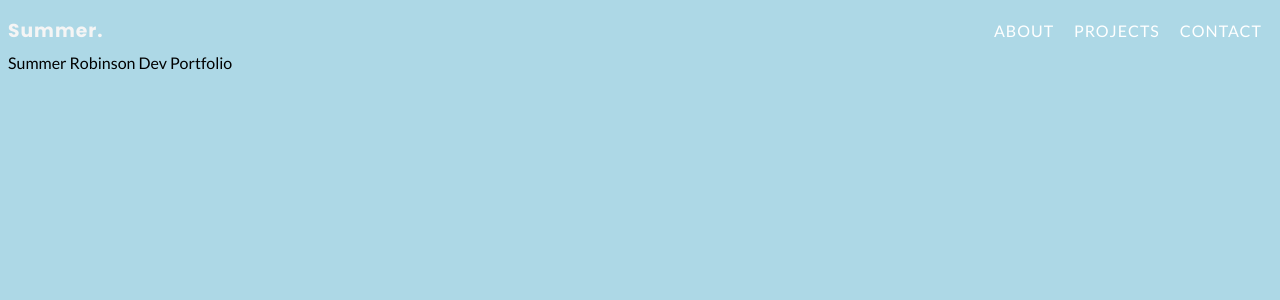
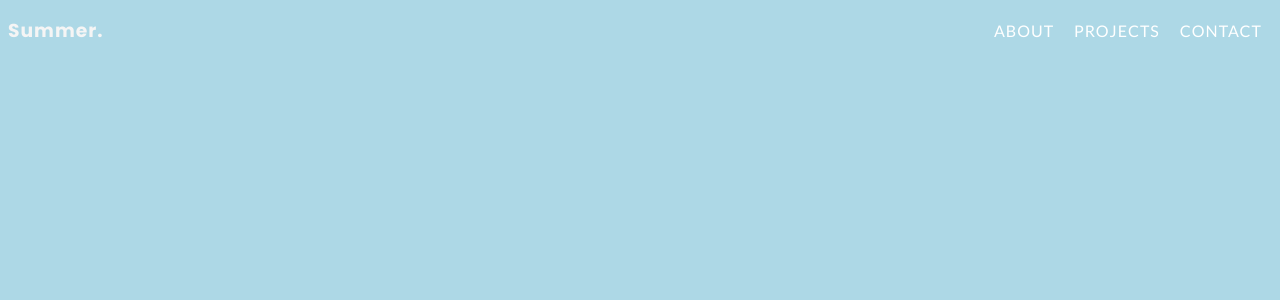
Before and after one commit to SummerinTech/react-router-portfolio, a React (Create React App) app: page / in a window 1280 px wide. Shown: the top 300 px of the page. Built offline with nearby package versions, Linux system fonts and the light colour scheme.

Commit message:
clean up pages

```diff
--- a/src/pages/About.js
+++ b/src/pages/About.js
@@ -1,7 +1,7 @@
 import React from "react";
 
 const About = () => {
-	return <div>Hello from About</div>;
+	return <div></div>;
 };
 
 export default About;
--- a/src/pages/Contact.js
+++ b/src/pages/Contact.js
@@ -1,7 +1,7 @@
 import React from "react";
 
 const Contact = () => {
-	return <div>Hello from Contact</div>;
+	return <div></div>;
 };
 
 export default Contact;
--- a/src/pages/Home.js
+++ b/src/pages/Home.js
@@ -1,7 +1,7 @@
 import React from "react";
 
 const Home = () => {
-	return <div>Summer Robinson Dev Portfolio</div>;
+	return <div></div>;
 };
 
 export default Home;
--- a/src/pages/Projects.js
+++ b/src/pages/Projects.js
@@ -1,7 +1,7 @@
 import React from "react";
 
 const Projects = () => {
-	return <div>Hello from Projects</div>;
+	return <div></div>;
 };
 
 export default Projects;
```
